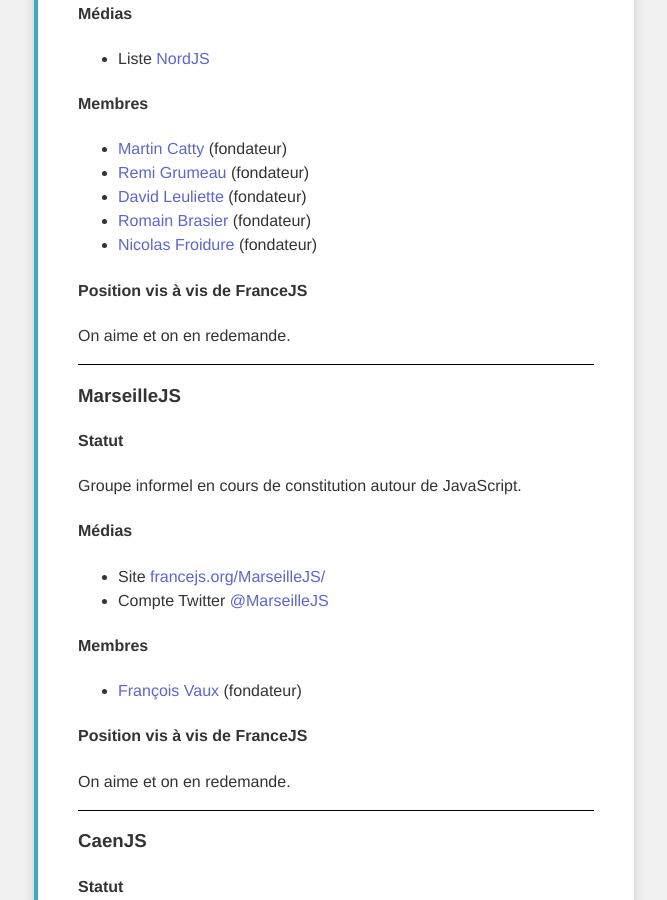
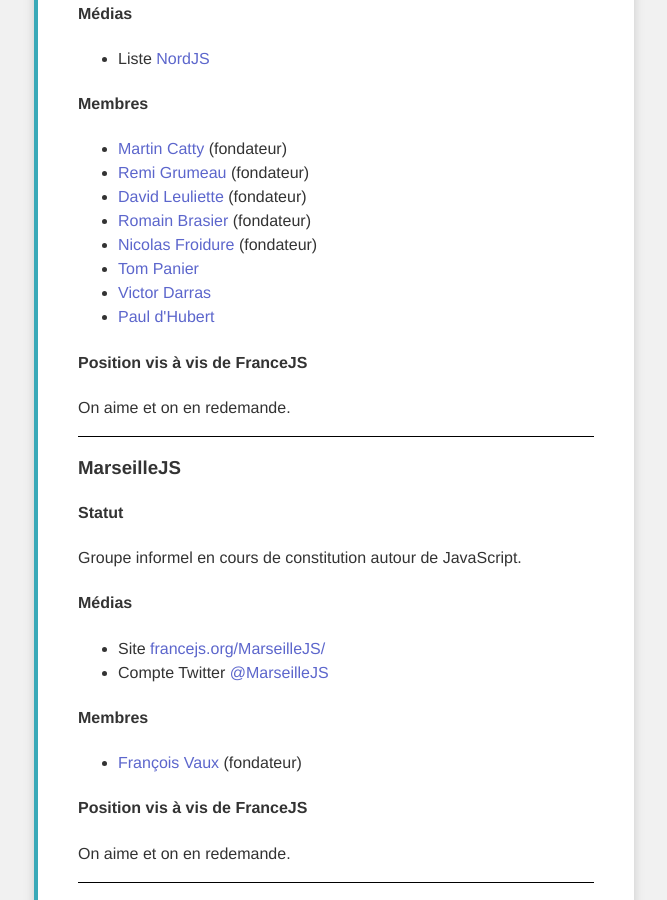
Before and after one commit to francejs/francejs.github.com, a Jekyll site: the page built from groupes.html, in a window 1280 px wide and 900 px high, scrolled down 3483 px. Shown: the whole window, without its empty margins (306-973 px from the left). Built offline with Jekyll 4.4.1, drawn with Linux system fonts in a browser that asks for light colours.

Commit message:
Ajout des twitters de Tom, Vic et Paul.

```diff
--- a/groupes.html
+++ b/groupes.html
@@ -141,6 +141,9 @@
     <li><a href="https://twitter.com/_flexbox" title="Voir son compte Twitter">David Leuliette</a> (fondateur)</li>
     <li><a href="https://twitter.com/rbwebdev" title="Voir son compte Twitter">Romain Brasier</a> (fondateur)</li>
     <li><a href="https://twitter.com/nfroidure" title="Voir son compte Twitter">Nicolas Froidure</a> (fondateur)</li>
+    <li><a href="https://twitter.com/enzymezum" title="Voir son compte Twitter">Tom Panier</a></li>
+    <li><a href="https://twitter.com/victordarras" title="Voir son compte Twitter">Victor Darras</a></li>
+    <li><a href="https://twitter.com/ElMoustache" title="Voir son compte Twitter">Paul d'Hubert</a></li>
   </ul>
   <h4>Position vis à vis de FranceJS</h4>
   <p>On aime et on en redemande.</p>
```
